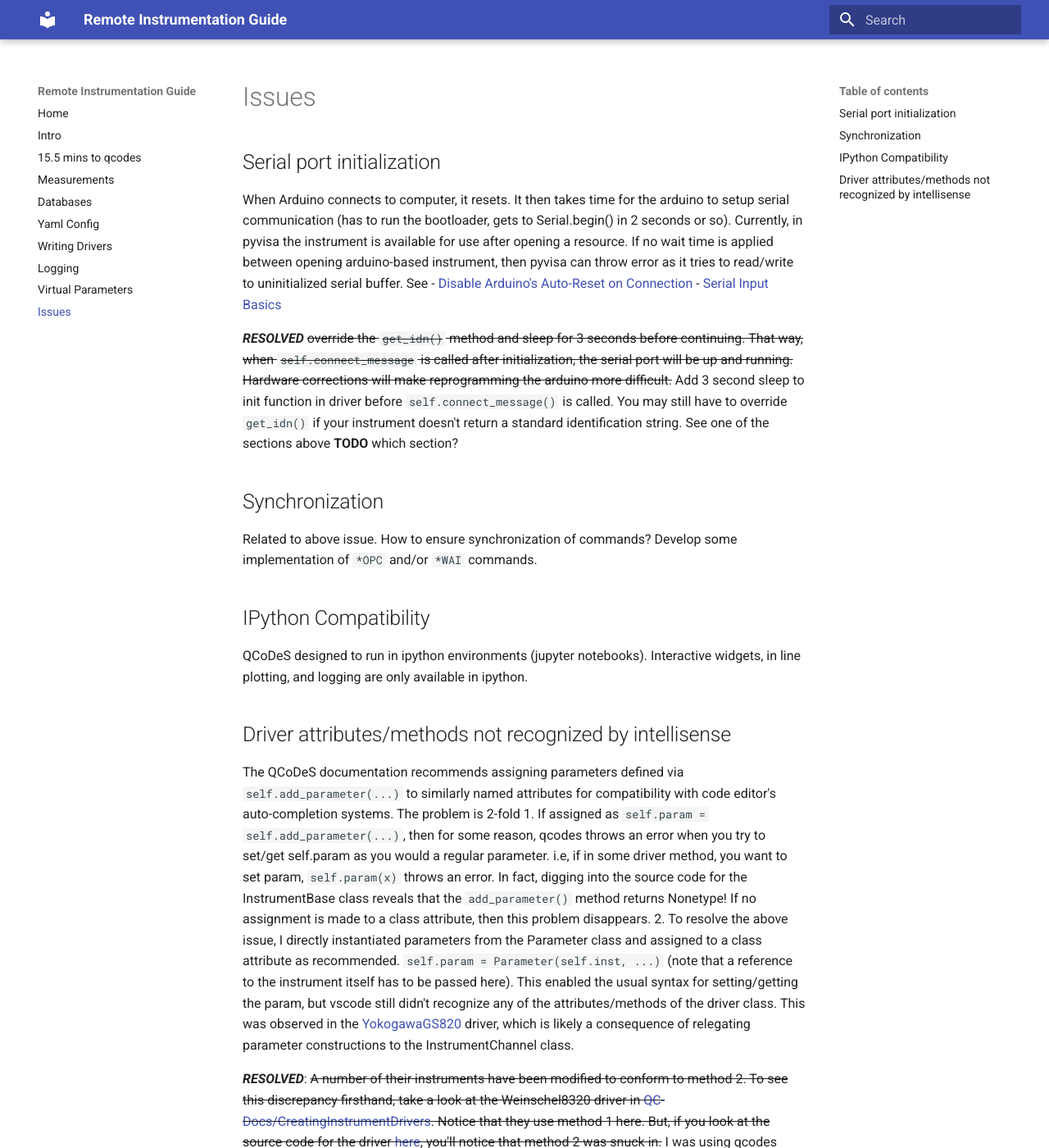
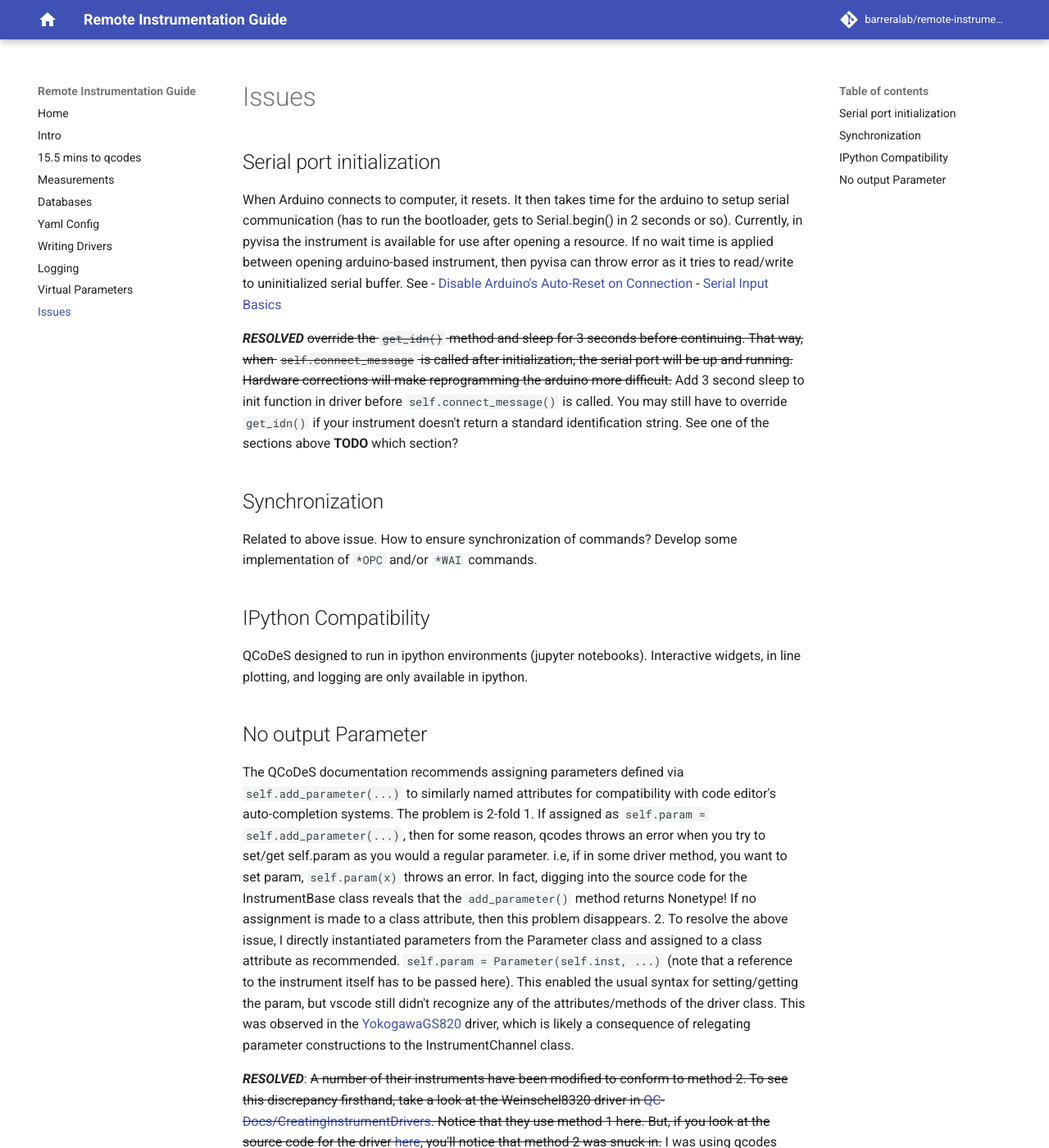
Before and after one commit to barreralab/remote-instrumentation-guide, an MkDocs documentation site: the page built from docs/issues.md, in a window 1280 px wide and 1400 px high. Shown: the whole window at 82% size. Built offline with MkDocs 1.6.1 and Material for MkDocs 9.7.7, drawn with Linux system fonts in a browser that asks for light colours; comment, search, counter and statistics services are not loaded; some of the changed text lies outside the part shown.

Commit message:
customized

```diff
--- a/docs/issues.md
+++ b/docs/issues.md
@@ -15,7 +15,7 @@
 ## IPython Compatibility
 QCoDeS designed to run in ipython environments (jupyter notebooks). Interactive widgets, in line plotting, and logging are only available in ipython.
 
-## Driver attributes/methods not recognized by intellisense
+## No output Parameter
 The QCoDeS documentation recommends assigning parameters defined via `self.add_parameter(...)` to similarly named attributes for compatibility with code editor's auto-completion systems. The problem is 2-fold
     1. If assigned as `self.param = self.add_parameter(...)`, then for some reason, qcodes throws an error when you try to set/get self.param as you would a regular parameter. i.e, if in some driver method, you want to set param, `self.param(x)` throws an error. In fact, digging into the source code for the InstrumentBase class reveals that the `add_parameter()` method returns Nonetype! If no assignment is made to a class attribute, then this problem disappears.
     2. To resolve the above issue, I directly instantiated parameters from the Parameter class and assigned to a class attribute as recommended. `self.param = Parameter(self.inst, ...)` (note that a reference to the instrument itself has to be passed here). This enabled the usual syntax for setting/getting the param, but vscode still didn't recognize any of the attributes/methods of the driver class. This was observed in the [YokogawaGS820](/QCoDeS/src/LabDrivers/Yokogawa_GS820.py) driver, which is likely a consequence of relegating parameter constructions to the InstrumentChannel class.
--- a/docs/stylesheets/extra.css
+++ b/docs/stylesheets/extra.css
@@ -0,0 +1,3 @@
+figcaption {
+    font-size: small
+}
--- a/mkdocs.yml
+++ b/mkdocs.yml
@@ -1,4 +1,7 @@
 site_name: Remote Instrumentation Guide
+
+repo_url: https://github.com/barreralab/remote-instrumentation-guide
+repo_name: barreralab/remote-instrumentation-guide
 
 nav:
   - Home: index.md
@@ -14,13 +17,15 @@
 
 theme:
   name: material
+  icon:
+    logo: material/home
+  palette:
+    scheme: default
   features:
+    - navigation.path
     - content.code.copy
-
-
-features:
-  - navigation.sections
-  - navigation.path
+    - navigation.sections
+    - navigation.footer
 
 markdown_extensions:
   - pymdownx.arithmatex:
@@ -29,6 +34,13 @@
       anchor_linenums: true
       line_spans: __span
       pygments_lang_class: true
+  # - material.extensions.preview:
+  #   sources:
+  #     include:
+  #       - writing_drivers.md
+  #   targets:
+  #     include:
+  #       - issues.md
   - pymdownx.inlinehilite
   - pymdownx.snippets
   - pymdownx.superfences
@@ -37,7 +49,16 @@
   - pymdownx.keys
   - pymdownx.mark
   - pymdownx.tilde
+  - attr_list
+  - md_in_html
   - footnotes
+  - admonition
+  - pymdownx.details
+  - pymdownx.superfences
+
+plugins:
+  - git-revision-date-localized:
+      enable_creation_date: true
 
 extra_javascript:
   - javascripts/katex.js
@@ -47,3 +68,9 @@
 extra_css:
   - stylesheets/extra.css
   - https://unpkg.com/katex@0/dist/katex.min.css
+
+extra:
+  social:
+    - icon: fontawesome/brands/github
+      link: https://github.com/barreralab/remote-instrumentation-guide
+      name: Github Source Code
--- /dev/null
+++ b/requirements.txt
@@ -0,0 +1,3 @@
+mkdocs>=1.6.1
+mkdocs-material>=9.5.34
+qcodes>=0.46.0
```
Also changed, not shown: CONTRIBUTING.md (added, +72 -0 lines), docs/15.5_mins_to_qcodes.md (+11 -8 lines), docs/intro.md (+37 -12 lines), docs/measurements.md (+3 -1 lines), docs/writing_drivers.md (+1 -1 lines).
